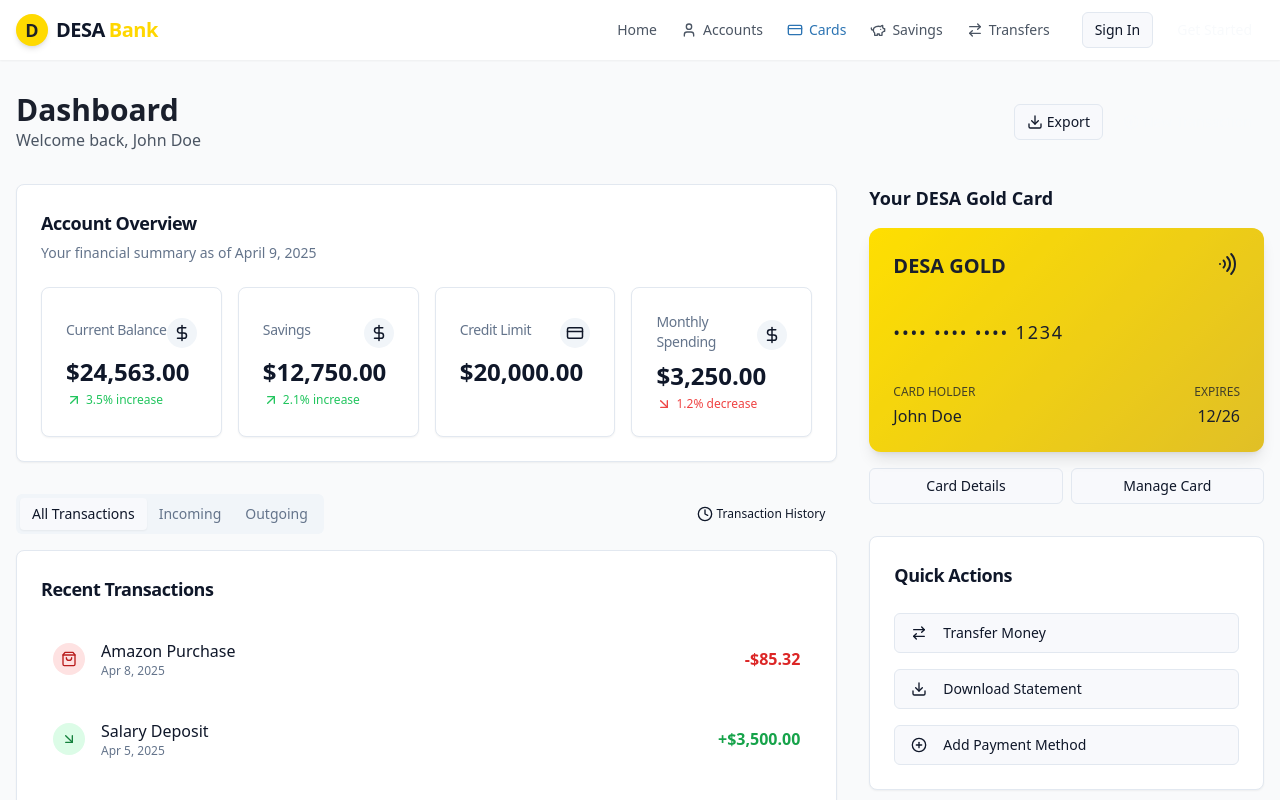
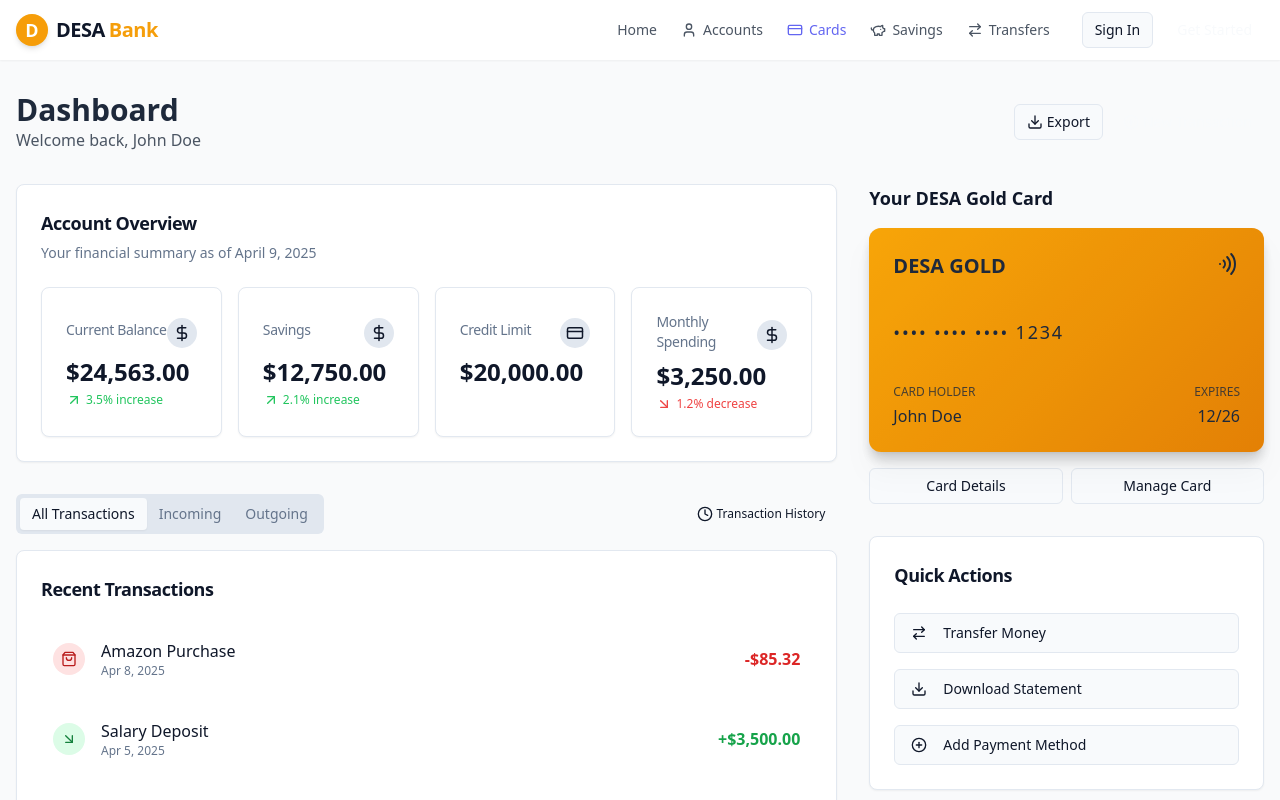
Before and after one commit to Malibongwemgazi/desa-gold-spark, a React (Vite) app: page /cards in a window 1280 px wide. Shown: the top 800 px of the page. Built offline with nearby package versions, Linux system fonts and the light colour scheme.

Commit message:
Refactor: Enhance bank colours
Update the colour scheme for better visibility and a more professional look.

```diff
--- a/src/components/dashboard/GoldCard.tsx
+++ b/src/components/dashboard/GoldCard.tsx
@@ -23,7 +23,7 @@ const GoldCard: React.FC<GoldCardProps> = ({
   };
 
   return (
-    <div className="gold-card w-full max-w-md h-56 p-6 text-banking-dark">
+    <div className="gold-card w-full max-w-md h-56 p-6 text-banking-dark drop-shadow-xl">
       <div className="card-shine"></div>
 
       <div className="flex flex-col h-full justify-between relative z-10">
--- a/src/components/home/Hero.tsx
+++ b/src/components/home/Hero.tsx
@@ -5,7 +5,7 @@ import { ArrowRight } from 'lucide-react';
 
 const Hero = () => {
   return (
-    <section className="relative bg-gradient-to-br from-banking-DEFAULT to-banking-light text-white overflow-hidden">
+    <section className="relative bg-gradient-to-br from-banking-DEFAULT to-banking-accent text-white overflow-hidden">
       <div className="absolute inset-0 bg-[url('https://images.unsplash.com/photo-1605810230434-7631ac76ec81?auto=format&fit=crop&q=80')] opacity-10 bg-cover bg-center mix-blend-overlay"></div>
       <div className="container mx-auto px-4 py-20 md:py-32 relative z-10">
         <div className="max-w-2xl animate-fade-in">
--- a/src/components/ui/Logo.tsx
+++ b/src/components/ui/Logo.tsx
@@ -11,7 +11,7 @@ const Logo: React.FC<LogoProps> = ({ className }) => {
     <Link to="/" className={`flex items-center gap-2 ${className}`}>
       <div className="relative w-8 h-8 bg-banking-gold rounded-full flex items-center justify-center overflow-hidden shadow-md">
         <div className="absolute inset-0 bg-banking-goldDark/20 mix-blend-overlay"></div>
-        <span className="text-banking-dark font-bold text-lg">D</span>
+        <span className="text-white font-bold text-lg">D</span>
       </div>
       <div className="font-bold text-xl tracking-tight flex items-center">
         <span>DESA</span>
--- a/src/index.css
+++ b/src/index.css
@@ -5,7 +5,7 @@
 
 @layer base {
   :root {
-    --background: 220 33% 98%;
+    --background: 210 40% 98%;
     --foreground: 222 47% 11%;
 
     --card: 0 0% 100%;
@@ -14,16 +14,16 @@
     --popover: 0 0% 100%;
     --popover-foreground: 222 47% 11%;
 
-    --primary: 221 83% 15%;
+    --primary: 217 91% 33%; /* Royal blue */
     --primary-foreground: 210 40% 98%;
 
-    --secondary: 210 40% 96.1%;
+    --secondary: 214 32% 91%;
     --secondary-foreground: 222 47% 11%;
 
-    --muted: 210 40% 96.1%;
+    --muted: 214 32% 91%;
     --muted-foreground: 215.4 16.3% 46.9%;
 
-    --accent: 221 70% 45%;
+    --accent: 244 75% 67%; /* Indigo */
     --accent-foreground: 210 40% 98%;
 
     --destructive: 0 84.2% 60.2%;
@@ -31,7 +31,7 @@
 
     --border: 214.3 31.8% 91.4%;
     --input: 214.3 31.8% 91.4%;
-    --ring: 221 83% 15%;
+    --ring: 217 91% 33%;
 
     --radius: 0.5rem;
   }
--- a/tailwind.config.ts
+++ b/tailwind.config.ts
@@ -64,15 +64,15 @@ export default {
 					ring: 'hsl(var(--sidebar-ring))'
 				},
 				banking: {
-					DEFAULT: '#0A2647',
-					light: '#144272',
-					gold: '#FFD700',
-					goldLight: '#FEF9E7',
-					goldDark: '#D4AF37',
-					accent: '#2C74B3',
-					accentLight: '#5499C7',
-					dark: '#1A1F2C',
-					gray: '#8E9196',
+					DEFAULT: '#1E3A8A', // Deep royal blue (more vibrant than previous)
+					light: '#3B82F6', // Bright blue
+					gold: '#F59E0B', // Amber gold (warmer, more visible)
+					goldLight: '#FEF3C7', // Light amber
+					goldDark: '#D97706', // Dark amber
+					accent: '#6366F1', // Indigo (distinctive accent)
+					accentLight: '#A5B4FC', // Light indigo
+					dark: '#1E293B', // Slate dark
+					gray: '#94A3B8', // Slate gray
 				}
 			},
 			borderRadius: {
@@ -114,7 +114,7 @@ export default {
 				'fade-in': 'fade-in 0.5s ease-out forwards'
 			},
 			backgroundImage: {
-				'gold-gradient': 'linear-gradient(135deg, #FFD700 0%, #D4AF37 100%)',
+				'gold-gradient': 'linear-gradient(135deg, #F59E0B 0%, #D97706 100%)',
 			}
 		}
 	},
```
